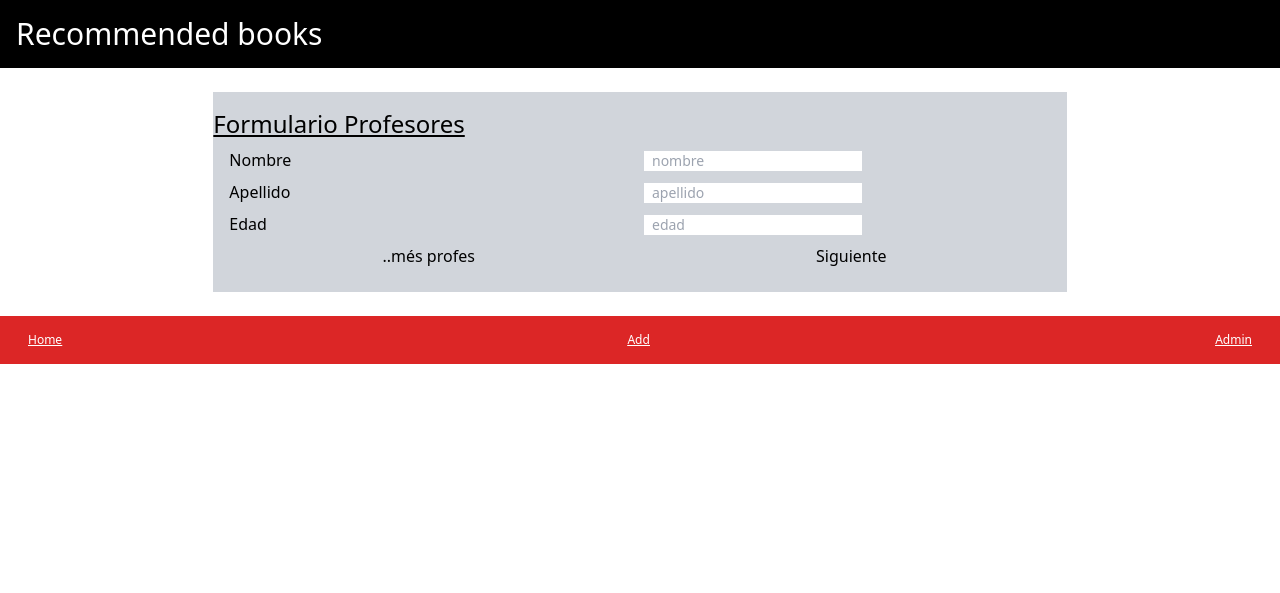
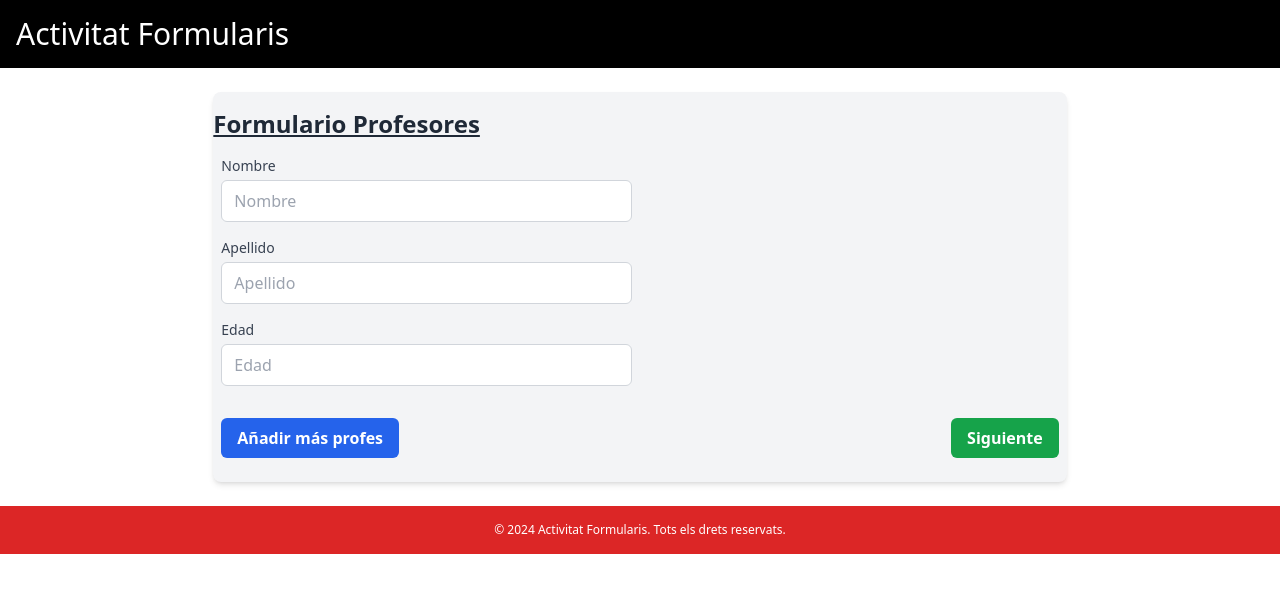
Before and after one commit to Dani03082004/project1_aac, a PHP site: template src/views/form.profesores.php in a window 1280 px wide. Shown: the top 593 px of the page. Run offline with PHP 8.4, Linux system fonts and the light colour scheme; the template is opened without the code that fills it, so the values that code supplies are empty; some libraries are stand-ins or nearby versions.

Commit message:
cambiazos

```diff
--- a/helper.php
+++ b/helper.php
@@ -1,5 +1,4 @@
 <?php
-
     function router(array $routes):string {
         $url=parse_url($_SERVER['REQUEST_URI'])['path'];
         $path=explode('/',$url);
--- a/src/controllers/profesores.php
+++ b/src/controllers/profesores.php
@@ -1,3 +1,4 @@
 <?php
 
-    require VIEWS.'form.profesores.php';
+
+    require VIEWS.'/../views/form.profesores.php';
--- a/src/views/form.profesores.php
+++ b/src/views/form.profesores.php
@@ -1,31 +1,29 @@
 <?php include 'partials/header.view.php'; ?>
 
 <main class="py-4">
-    <div class="m-2 py-4 bg-gray-300 w-2/3 mx-auto">
-        <h2 class="text-2xl underline">Formulario Profesores</h2>
-        <form class="m-2 grid grid-cols-2 gap-2 justify-center" action="profesores" method="POST">
+    <div class="m-2 py-4 bg-gray-100 shadow-md rounded-lg w-2/3 mx-auto">
+        <h2 class="text-2xl font-semibold text-gray-800 underline mb-4">Formulario Profesores</h2>
+        <form class="m-2 grid grid-cols-1 md:grid-cols-2 gap-4" action="profesores" method="POST">
+        <div>
+            <label class="block mb-1 text-sm font-medium text-gray-700" for="nombre">Nombre</label>
+            <input class="block w-full px-3 py-2 border border-gray-300 rounded-md focus:outline-none focus:ring-2 focus:ring-blue-500" type="text" name="nombre" placeholder="Nombre" value="<?php echo htmlspecialchars($nombre); ?>"required>
+        </div>
+            <br>
             <div>
-                <label class="px-2" for="nombre">Nombre</label>
+                <label class="block mb-1 text-sm font-medium text-gray-700" for="apellido">Apellido</label>
+                <input class="block w-full px-3 py-2 border border-gray-300 rounded-md focus:outline-none focus:ring-2 focus:ring-blue-500" type="text" name="apellido" placeholder="Apellido" required>
             </div>
+            <br>
             <div>
-                <input class="px-2 text-sm" type="text" name="nombre" placeholder="nombre">
+                <label class="block mb-1 text-sm font-medium text-gray-700" for="edad">Edad</label>
+                <input class="block w-full px-3 py-2 border border-gray-300 rounded-md focus:outline-none focus:ring-2 focus:ring-blue-500" type="number" name="edad" placeholder="Edad" required>
             </div>
-            <div>
-                <label class="px-2" for="apellido">Apellido</label>
+            <div class="flex justify-between items-center mt-4 md:col-span-2">
+                <button type="button" onclick="addField('profesores')" class="inline-flex items-center px-4 py-2 bg-blue-600 text-white font-semibold rounded-md hover:bg-blue-500 focus:outline-none focus:ring-2 focus:ring-blue-400">Añadir más profes</button>
+                <button type="submit" class="ml-4 inline-flex items-center px-4 py-2 bg-green-600 text-white font-semibold rounded-md hover:bg-green-500 focus:outline-none focus:ring-2 focus:ring-green-400">Siguiente</button>
             </div>
-            <div>
-            <input class="px-2 text-sm" type="text" name="apellido" placeholder="apellido">
-            </div>
-            <div>
-                <label class="px-2" for="edad">Edad</label>
-            </div>
-            <div>
-            <input class="px-2 text-sm" type="text" name="edad" placeholder="edad">
-            </div>
-            <button type="button" onclick="addField('professor')">..més profes</button>
-            <button type="submit">Siguiente</button>
-    </form>
+        </form>
     </div>
+</main>
 
-</main>
 <?php include 'partials/footer.view.php'; ?>
--- a/src/views/home.view.php
+++ b/src/views/home.view.php
@@ -10,8 +10,7 @@
 
     <div>
         <h1>Bienvenido</h1>
-
-        <a href="profes">
+        <a href="profesores">
             <button>Comencemos</button>
         </a>
     </div>
--- a/src/views/partials/footer.view.php
+++ b/src/views/partials/footer.view.php
@@ -1,9 +1,7 @@
 <footer class="bg-red-600 text-white">
-    <ul class="px-3 py-4 flex flex-row justify-between">
-        <li class="text-xs underline px-4"><a href="home">Home</a></li>
-        <li class="text-xs underline px-4"><a href="add">Add</a></li>
-        <li class="text-xs underline px-4"><a href="admin">Admin</a></li>
-    </ul>
+    <div class="px-3 py-4 flex justify-center">
+        <p class="text-xs">© 2024 Activitat Formularis. Tots els drets reservats.</p>
+    </div>
 </footer>
 </body>
 </html>
--- a/src/views/partials/header.view.php
+++ b/src/views/partials/header.view.php
@@ -4,9 +4,9 @@
     <meta charset="UTF-8">
     <meta name="viewport" content="width=device-width, initial-scale=1.0">
     <script src="https://cdn.tailwindcss.com"></script>
-    <title>Demo books</title>
+    <title>Projecte 1 AAC - PHP</title>
 </head>
 <body>
     <header class="bg-black text-white p-4">
-        <h1 class="text-3xl">Recommended books</h1>
+        <h1 class="text-3xl">Activitat Formularis</h1>
     </header>
```
Also changed, not shown: src/views/form.alumnos.php (+16 -19 lines), src/views/form.materias.php (+16 -19 lines).
